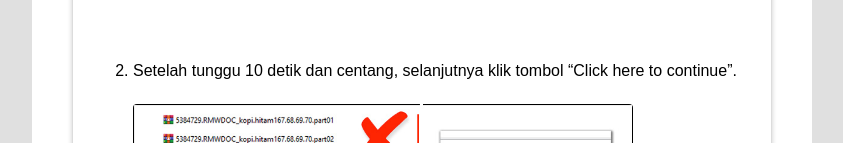
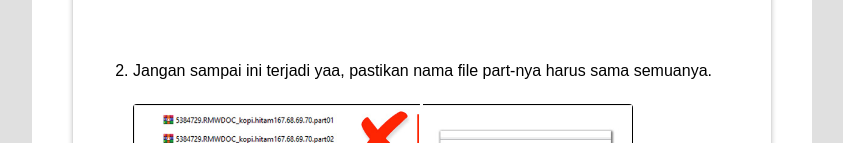
Before and after one commit to ModulCerdas/Lewati-Iklan-Modul-Games, a plain HTML site: page index.html in a window 1280 px wide. Shown: the part 3200-3343 px from the top of the page, without its empty margins (218-1061 px from the left). Drawn offline with Linux system fonts and the light colour scheme.

Commit message:
Update index.html

```diff
--- a/index.html
+++ b/index.html
@@ -103,7 +103,7 @@
 
                  <br> <br> <br>
 
-                 <p><li style="line-height: 35px;" > Setelah tunggu 10 detik dan centang, selanjutnya klik tombol “Click here to continue”.</li></p>
+                 <p><li style="line-height: 35px;" > Jangan sampai ini terjadi yaa, pastikan nama file part-nya harus sama semuanya.</li></p>
                  <img src="img/Error_2.jpg" alt="gambar adfly 1" width="500px">
 
                  <br> <br> <br>
```
